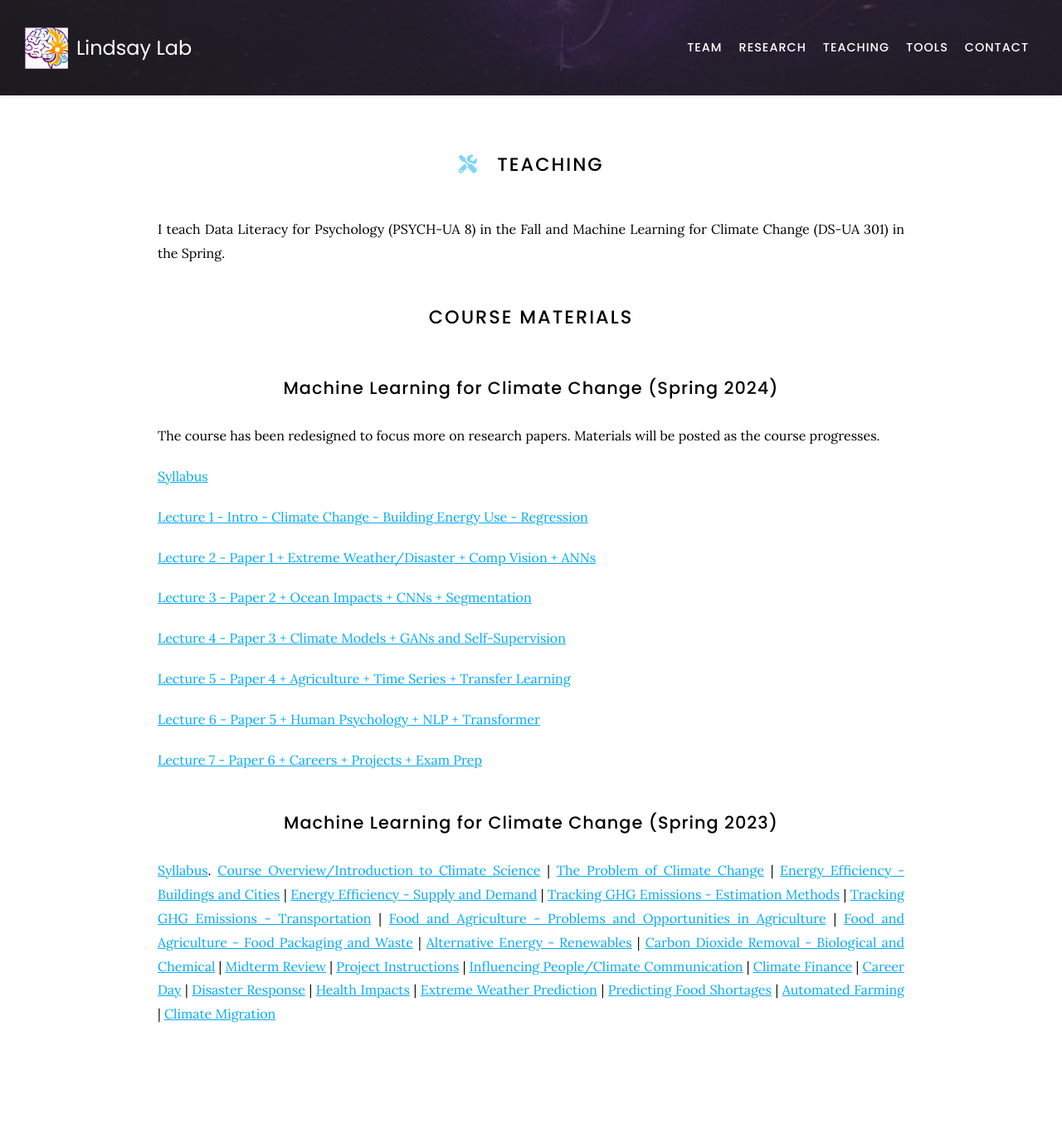
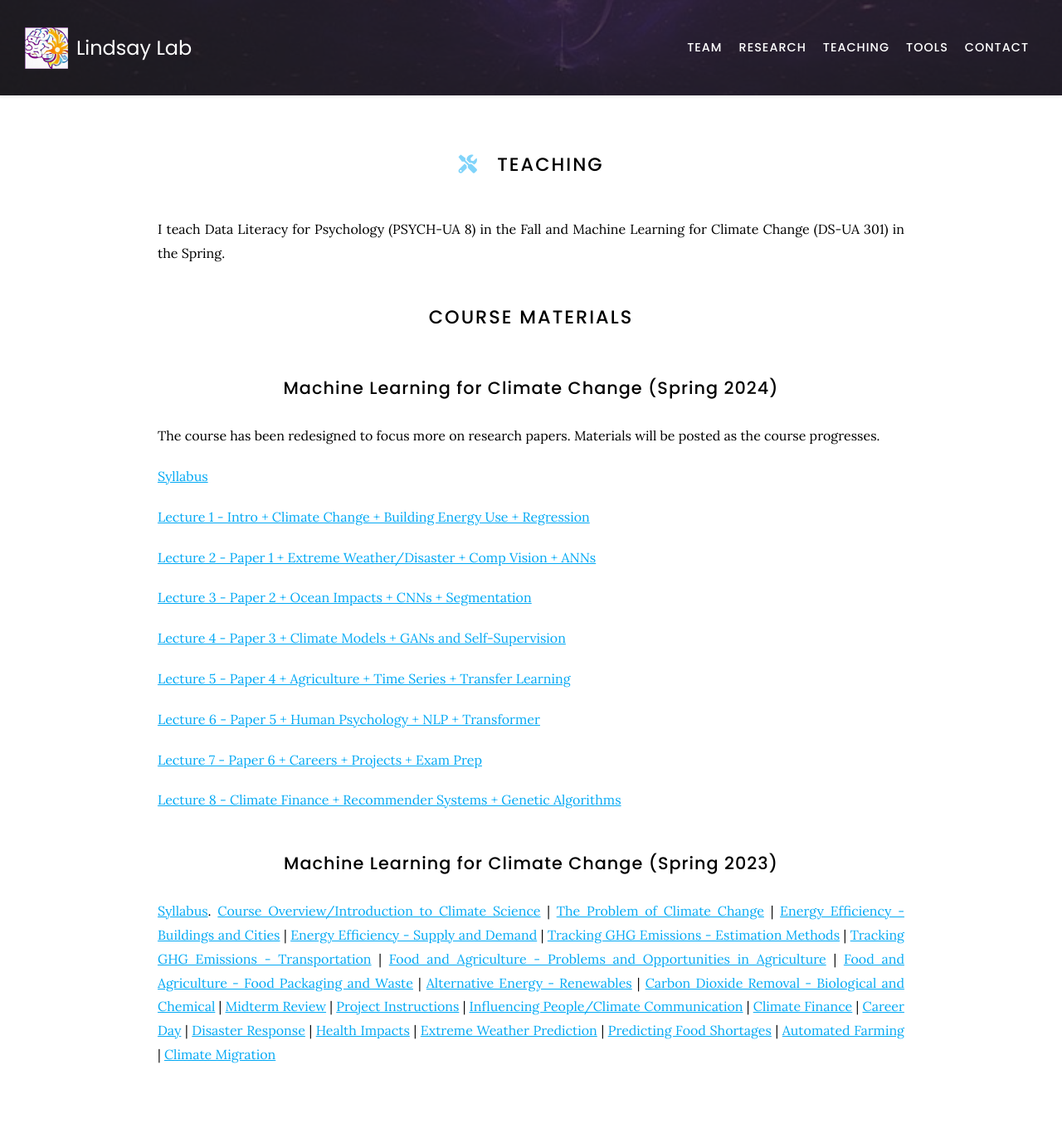
Before and after one commit to Lindsay-Lab/lindsay-lab.github.io, a Jekyll site: the page built from teaching/index.md, in a window 1280 px wide. Shown: the whole page at 83% size. Built offline with Jekyll 4.4.1, drawn with Linux system fonts in a browser that asks for light colours; nearby versions of some CDN libraries; before the commit the page ends 1317 px from its top, so only the background shows below that.

Commit message:
Update index.md

```diff
--- a/teaching/index.md
+++ b/teaching/index.md
@@ -15,7 +15,7 @@ The course has been redesigned to focus more on research papers. Materials will
 
 [Syllabus](https://lindsay-lab.github.io/ClimateML_Lectures/ML%20for%20Climate%20Syllabus%20Spring%2024-2.pdf)
 
-[Lecture 1 - Intro - Climate Change - Building Energy Use - Regression](https://lindsay-lab.github.io/ClimateML_Lectures/Lecture%201%20-%20Intro%20%2B%20Energy%20%2B%20Regression.pdf)
+[Lecture 1 - Intro + Climate Change + Building Energy Use + Regression](https://lindsay-lab.github.io/ClimateML_Lectures/Lecture%201%20-%20Intro%20%2B%20Energy%20%2B%20Regression.pdf)
 
 [Lecture 2 - Paper 1 + Extreme Weather/Disaster + Comp Vision + ANNs](https://lindsay-lab.github.io/ClimateML_Lectures/Lecture%202%20-%20Paper%201%20%2B%20Extreme%20Weather%20%2B%20Comp%20Vision.pdf)
 
@@ -28,6 +28,8 @@ The course has been redesigned to focus more on research papers. Materials will
 [Lecture 6 - Paper 5 + Human Psychology + NLP + Transformer](https://lindsay-lab.github.io/ClimateML_Lectures/Lecture%206%20-%20Paper%205%20%2B%20Human%20Psychology%20%2B%20NLP%20%2B%20Transformer.pdf)
 
 [Lecture 7 - Paper 6 + Careers + Projects + Exam Prep](https://lindsay-lab.github.io/ClimateML_Lectures/Lecture%207%20-%20Paper%206%20%2B%20Careers%20%2B%20Projects%20%2B%20Exam%20Prep-1.pdf)
+
+[Lecture 8 - Climate Finance + Recommender Systems + Genetic Algorithms](https://lindsay-lab.github.io/ClimateML_Lectures/Lecture%208%20.pdf)
 
 ## Machine Learning for Climate Change (Spring 2023)
 [Syllabus](https://lindsay-lab.github.io/ClimateML_Lectures/ML%20for%20Climate%20Syllabus-3.pdf).
```
